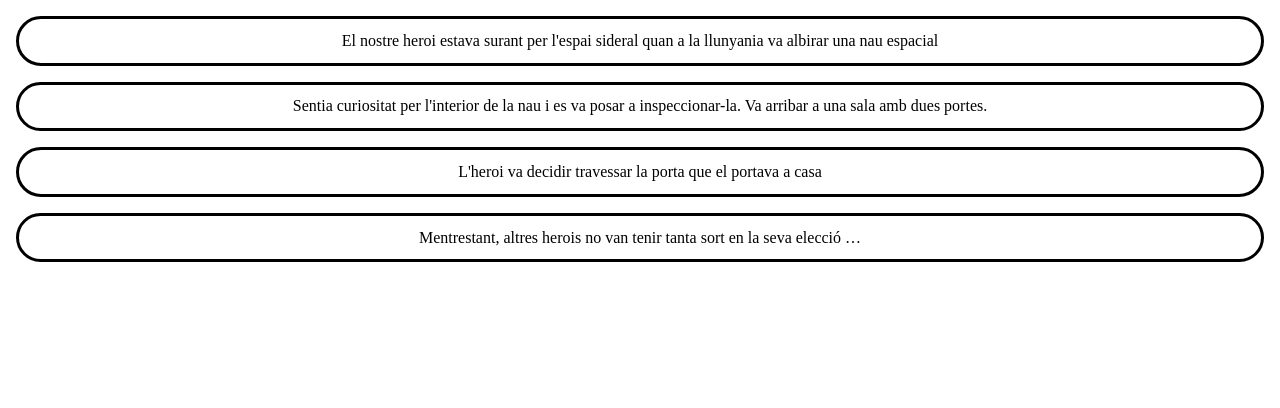
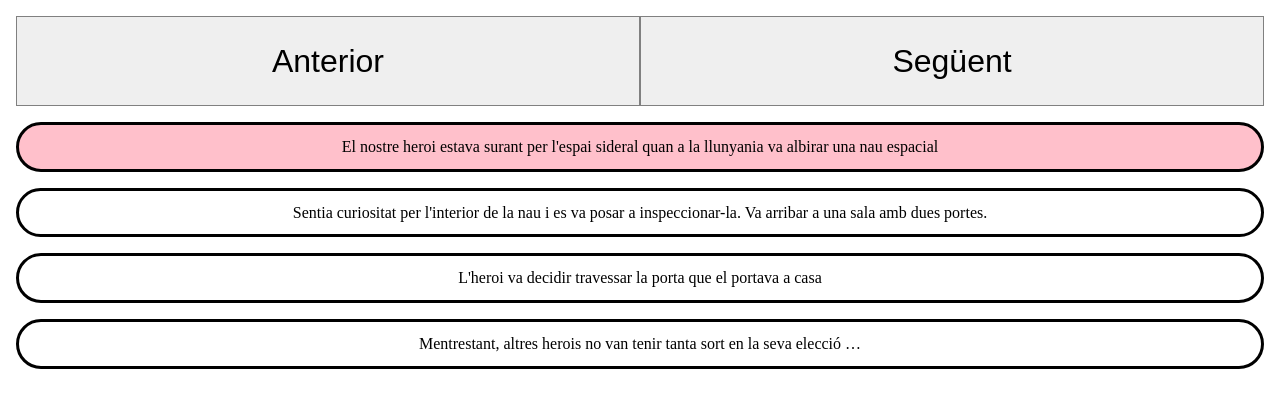
Before and after one commit to alejandratemes/sprint6, a React (Create React App) app: page / in a window 1280 px wide. Shown: the top 408 px of the page. Built offline with nearby package versions, Linux system fonts and the light colour scheme.

Commit message:
ejercicio4

```diff
--- a/src/App.js
+++ b/src/App.js
@@ -1,13 +1,21 @@
+import {useState} from "react";
 import './App.css';
 import {Escena} from './components/escena/escena.js';
 import {quotes} from './info/frases.js'
+import {Botones} from './components/botones/botones'
 
 function App() {
+
+  const [selected, setSelected] = useState(1);
+  const next = () =>
+    selected !== quotes.length && setSelected((selected) => selected + 1);
+  const previous = () =>
+    selected !== 1 && setSelected((selected) => selected - 1);
+
   return (
-    <div className="App">
-      {quotes.map((item) => (
-        <Escena key={item.id} frase={item.frase}/>
-      ))}
+   <div className="App">
+    <Botones next={next} previous={previous}/>
+    {quotes.map((item) => (<Escena id={item.id} frase={item.frase} isSelected={item.id === selected}/>))}
     </div>
   );
 }
--- /dev/null
+++ b/src/components/botones/botones.js
@@ -0,0 +1,9 @@
+import React from "react";
+import {DivBotones, BotonEstilos} from './styled';
+
+export const Botones = ({previous, next}) => (
+    <DivBotones>
+        <BotonEstilos onClick={previous}>Anterior</BotonEstilos>
+        <BotonEstilos onClick={next}>Següent</BotonEstilos>
+    </DivBotones>
+);
--- /dev/null
+++ b/src/components/botones/styled.js
@@ -0,0 +1,13 @@
+import styled from 'styled-components';
+
+export const DivBotones = styled.div`
+  text-align: center;
+  margin: 1em;
+`
+
+export const BotonEstilos = styled.button`
+  width: 50%;
+  padding: .8em;
+  font-size: 2em;
+  border: 0.1rem solid gray;
+`;
--- a/src/components/escena/escena.js
+++ b/src/components/escena/escena.js
@@ -1,4 +1,4 @@
 import React from "react";
 import {Borde} from './styled';
 
-export const Escena = ({frase}) => (<Borde>{frase}</Borde>);
+export const Escena = ({isSelected, frase}) => (<Borde className={`"frase" ${isSelected ? "fonsActiu" : ""}`}>{frase}</Borde>);
--- a/src/components/escena/styled.js
+++ b/src/components/escena/styled.js
@@ -6,4 +6,8 @@ export const Borde = styled.div`
     border: 0.2em solid #000;
     border-radius: 30rem;
     margin: 1em;
+
+    &.fonsActiu {
+        background-color: #FFC0CB;
+      }
 `;
```
